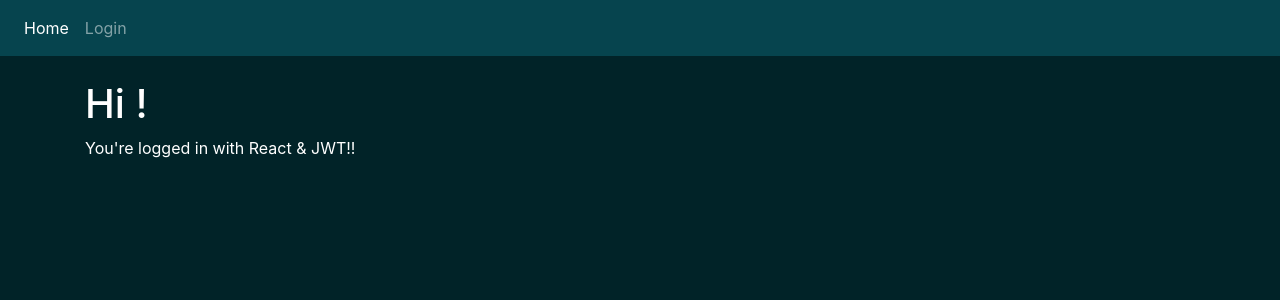
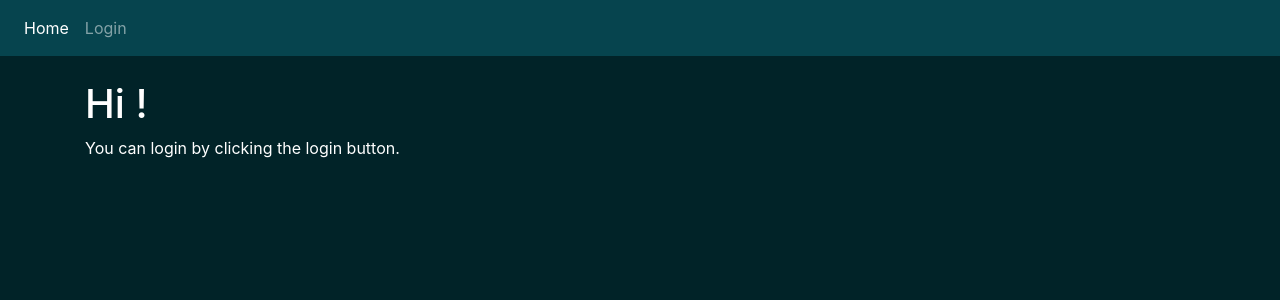
Before and after one commit to Abdullah-Koroglu/lumen-app-frontend, a React app: page / in a window 1280 px wide. Shown: the top 300 px of the page. Built offline with nearby package versions, Linux system fonts and the light colour scheme; no server answers; what config would draw is missing.

Commit message:
theme complated

```diff
--- a/src/app/Index.jsx
+++ b/src/app/Index.jsx
@@ -8,18 +8,28 @@ import { Home } from '@/home';
 import { Profile } from '@/profile';
 import { Admin } from '@/admin';
 import { Account } from '@/account';
+import styled, { ThemeProvider } from "styled-components";
+import { lightTheme, darkTheme, GlobalStyles } from "../theme";
 
 
 function App() {
     const { pathname } = useLocation();
     const [user, setUser] = useState({});
+    const [color, setColor] = useState(2);
 
     useEffect(() => {
         const subscription = accountService.user.subscribe(x => setUser(x));
         return subscription.unsubscribe;
     }, []);
 
+    useEffect(()=>{
+        setColor(accountService.userValue?.color)
+    }, [accountService.userValue?.color])
+
     return (
+        <ThemeProvider theme={color == '1' ? lightTheme : darkTheme}>
+            <GlobalStyles />
+            {/* <StyledApp> */}
                 <div className={'app-container'}>
                     <Nav />
                     <Alert />
@@ -32,6 +42,8 @@ function App() {
                         <Redirect from="*" to="/" />
                     </Switch>
                 </div>
+            {/* </StyledApp> */}
+        </ThemeProvider>
     );
 }
 
--- a/src/home/Index.jsx
+++ b/src/home/Index.jsx
@@ -9,7 +9,8 @@ function Home() {
         <div className="p-4">
             <div className="container">
                 <h1>Hi {user?.firstName}!</h1>
-                <p>You're logged in with React & JWT!!</p>
+                {user?.firstName ? <p>You're logged in with React & JWT!!</p> :
+                <p>You can login by clicking the login button.</p>}
             </div>
         </div>
     );
--- a/src/index.jsx
+++ b/src/index.jsx
@@ -5,27 +5,16 @@ import { render } from 'react-dom';
 import { history } from './_helpers';
 import { accountService } from './_services';
 import { App } from './app';
-import styled, { ThemeProvider } from "styled-components";
-import { lightTheme, darkTheme, GlobalStyles } from "./theme";
 import './styles.less';
 
 // attempt silent token refresh before startup
 accountService.refreshToken().finally(startApp);
 
-const StyledApp = styled.div`
-  color: ${(props) => props.theme.fontColor};
-`;
 
 function startApp() {
-    const theme = accountService.userValue?.color
     render(
         <Router history={history}>
-            <ThemeProvider theme={theme == '1' ? lightTheme : darkTheme}>
-                <GlobalStyles />
-                <StyledApp>
-                    <App />
-                </StyledApp>
-            </ThemeProvider>
+            <App />
         </Router>,
         document.getElementById('app')
     );
--- a/src/profile/Update.jsx
+++ b/src/profile/Update.jsx
@@ -118,7 +118,6 @@ function Update({ history }) {
                         <div className="form-group col">
                             <label>Theme</label>
                             <Field name="color" as="select" className={'form-control' + (errors.color && touched.color ? ' is-invalid' : '')}>
-                                <option value="0">0</option>
                                 <option value="1">1</option>
                                 <option value="2">2</option>
                                 <option value="3">3</option>
--- a/src/theme.js
+++ b/src/theme.js
@@ -15,21 +15,26 @@ export const darkTheme = {
 export const GlobalStyles = createGlobalStyle`
 	body {
 		background-color: ${(props) => props.theme.body} !important;
+        color: ${(props) => props.theme.fontColor};
 	}
 
     p-4 {
 		background-color: ${(props) => props.theme.body} !important;
+        color: ${(props) => props.theme.fontColor};
     }
 
     .app-container {
 		background-color: ${(props) => props.theme.body} !important;
+        color: ${(props) => props.theme.fontColor};
     }
 
     .card-body {
         background: ${(props) => props.theme.secondaryBody} !important;
+        color: ${(props) => props.theme.fontColor};
     }
     .card{
         background: ${(props) => props.theme.secondaryBody} !important;
+        color: ${(props) => props.theme.fontColor};
         border-color: ${(props) => props.theme.thirdBody};
     }
     .card-header{
@@ -37,11 +42,17 @@ export const GlobalStyles = createGlobalStyle`
     }
     .navbar-extend{
         background: ${(props) => props.theme.secondaryBody} !important;
+        color: ${(props) => props.theme.fontColor};
         border-color: ${(props) => props.theme.secondaryBody} !important;
     }
 
     .bg-dark{
         background: ${(props) => props.theme.secondaryBody} !important;
+        color: ${(props) => props.theme.fontColor};
         border-color: ${(props) => props.theme.secondaryBody} !important;
     }
+
+    table{
+        color: ${(props) => props.theme.fontColor} !important;
+    }
 `;
```
Lines whose indentation alone changed are shown as unchanged.
